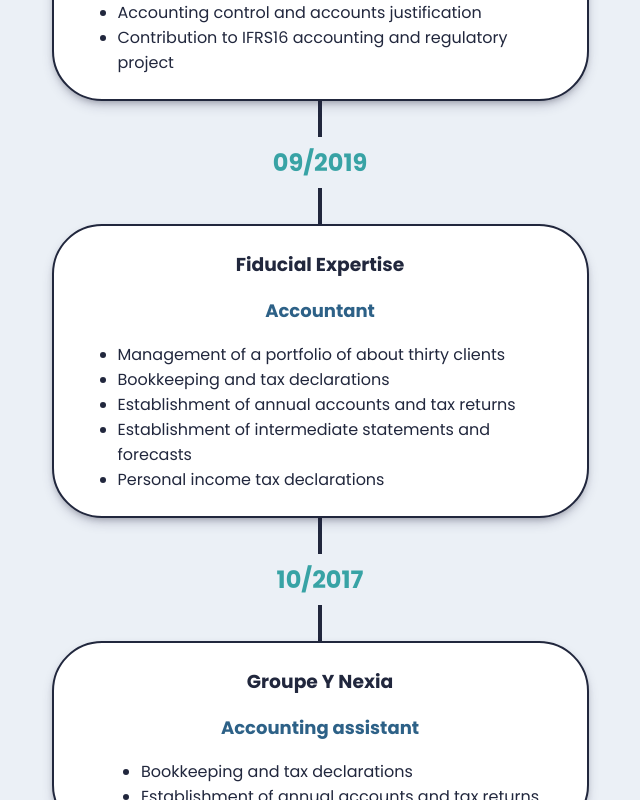
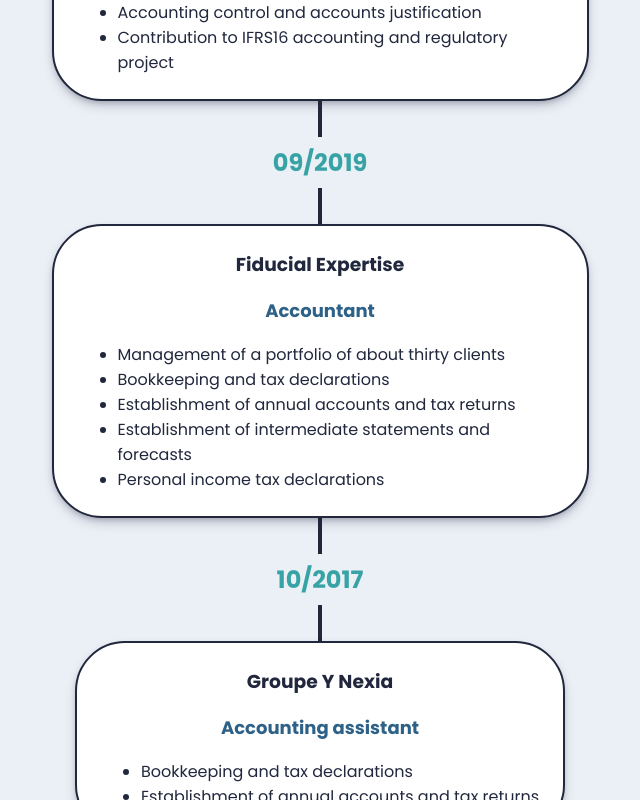
Before and after one commit to evelyne-phich/portfolio, a React (Create React App) app: page / in a window 1280 px wide. Shown: the part 2000-2800 px from the top of the page, without its empty margins (320-960 px from the left). Built offline with nearby package versions, Linux system fonts and the light colour scheme.

Commit message:
fix CareerCard max-width

```diff
--- a/src/components/CareerCard/index.module.scss
+++ b/src/components/CareerCard/index.module.scss
@@ -12,6 +12,7 @@
   flex-direction: column;
   align-items: center;
   color: vars.$navy;
+  max-width: 485px;
   padding: 24px;
   box-shadow: rgb(50 50 93 / 25%) 0px 6px 12px -2px,
     rgb(0 0 0 / 30%) 0px 3px 7px -3px;
@@ -52,9 +53,3 @@
   top: 0;
   opacity: 1;
 }
-
-@media screen and (min-width: 540px) {
-  .careerCard {
-    width: 485px;
-  }
-}
```
